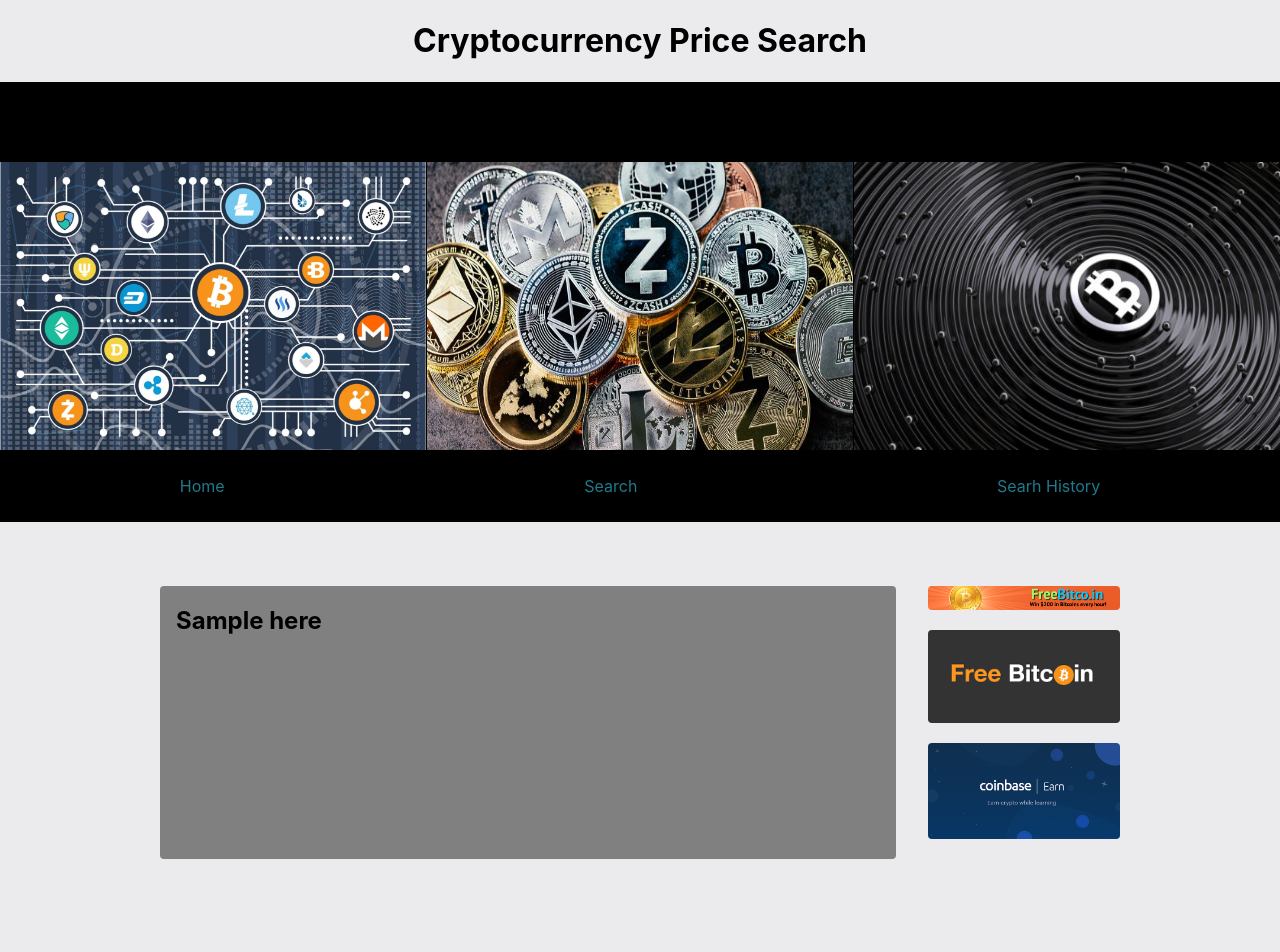
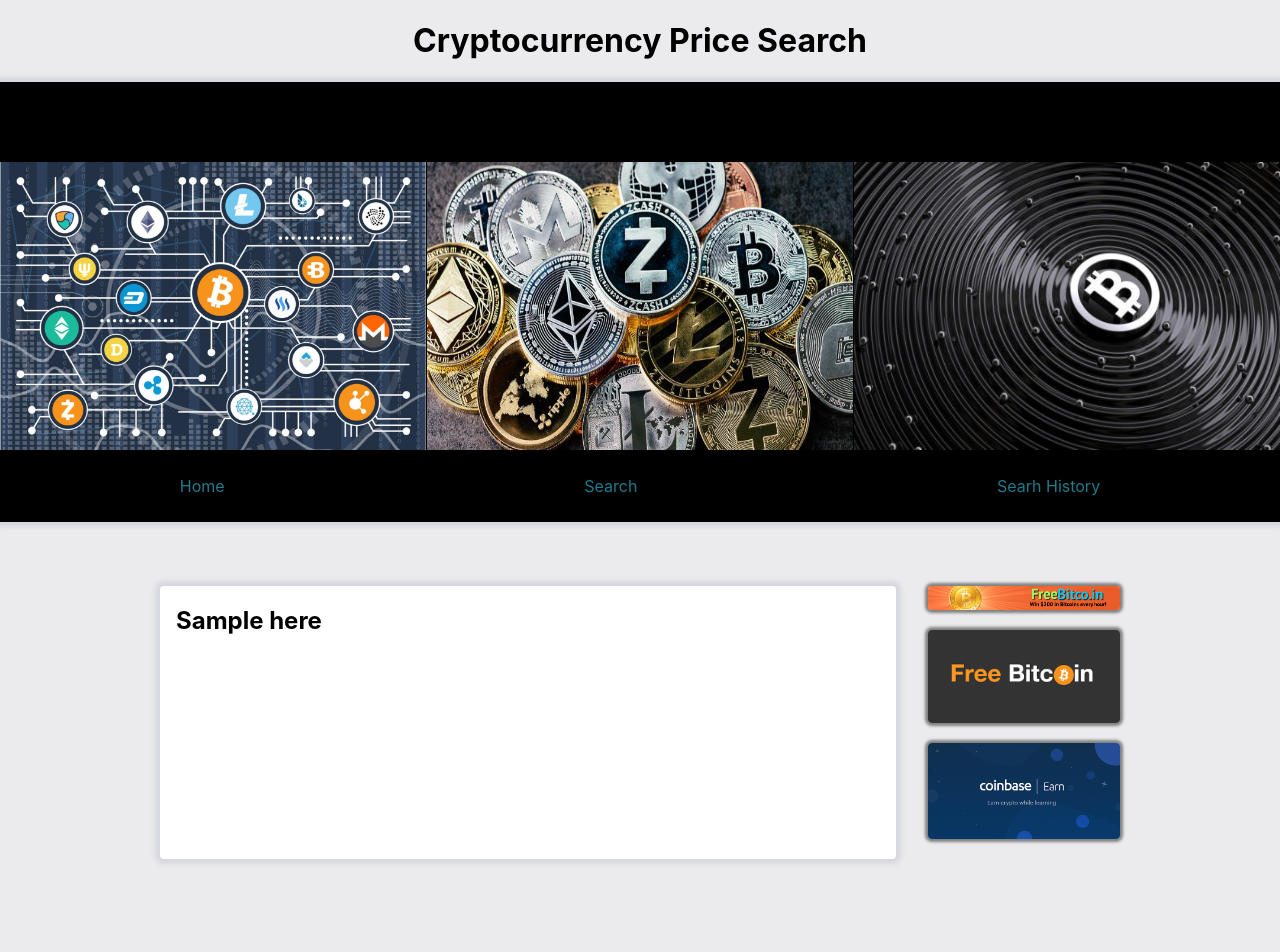
Before and after one commit to BrianFullSail/urban-eureka, a React (Create React App) app: page / in a window 1280 px wide. Shown: the top 952 px of the page. Built offline with nearby package versions, Linux system fonts and the light colour scheme.

Commit message:
added some styling with shadows

```diff
--- a/src/App.js
+++ b/src/App.js
@@ -122,7 +122,8 @@ const styles = {
     paddingTop: '5rem',
     justifyContent: 'space-around',
     alignItems: 'space-around',
-    backgroundColor: '#000'
+    backgroundColor: '#000',
+    boxShadow: '0 0 5px 5px #D6D7DD'
   },
   images: {
     height: 'calc((100% / 5) * 4)',
--- a/src/components/Ads.js
+++ b/src/components/Ads.js
@@ -23,6 +23,7 @@ const styles = {
     image: {
         width: '100%',
         marginBottom: '1rem',
-        borderRadius: '.25rem'
+        borderRadius: '.25rem',
+        boxShadow: '0 0 3px 3px gray'
     }
 }
--- a/src/pages/Home.js
+++ b/src/pages/Home.js
@@ -24,9 +24,10 @@ const styles = {
     news: {
         display: 'flex',
         width: '75%',
-        backgroundColor: 'grey',
+        backgroundColor: '#fff',
         paddingLeft: '1rem',
         PaddingRight: '1rem',
-        borderRadius: '.25rem'
+        borderRadius: '.25rem',
+        boxShadow: '0 0 5px 5px #D6D7DD'
     }
 }
```
